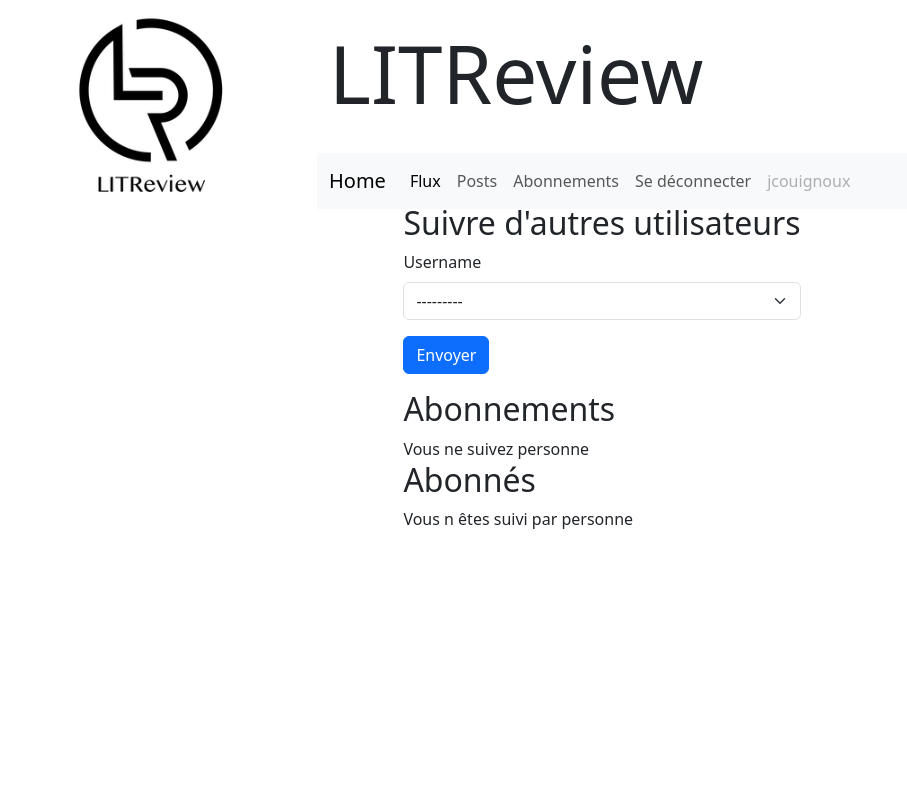
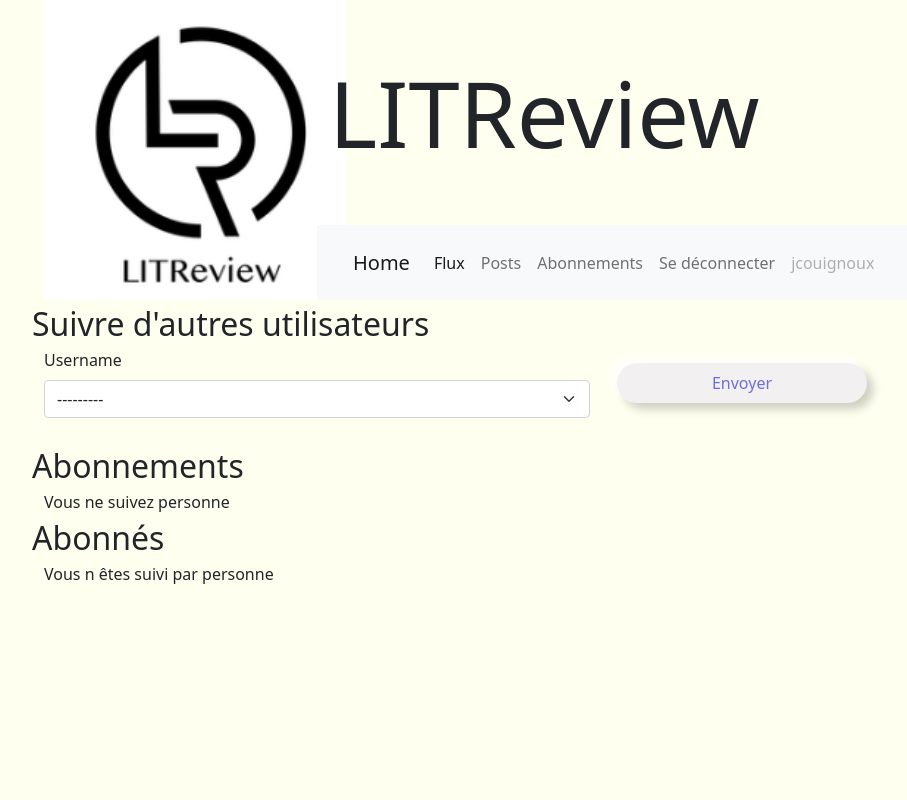
Before and after one commit to jcouignoux/P8_couignoux_julien, a Django app: page /apps/subscription in a window 1280 px wide. Shown: the whole page, without its empty margins (38-945 px from the left). Run offline with Django 4.2, Linux system fonts and the light colour scheme; a user stored in the database is signed in; data comes from the database, SQL or seed files in the repository; some libraries are stand-ins or nearby versions.

Commit message:
update css

```diff
--- a/litreview/apps/static/apps/css/style.css
+++ b/litreview/apps/static/apps/css/style.css
@@ -1,9 +1,80 @@
 html,
 body {
-    height: 100%;
+  height: 100%;
+  background-color: ivory;
 }
 
-/* .container {
-    display: flex;
-    justify-content: space-around;
-} */
+html .title,
+body .title {
+  font-size: 32px;
+}
+
+header img {
+  height: 300px;
+}
+
+header .title {
+  font-size: 92px;
+}
+
+.card {
+  width: 600px;
+}
+
+.card .card-header {
+  background: transparent;
+}
+
+.card .card-body {
+  background: transparent;
+}
+
+.card .card-body .card-title {
+  font-size: 24px;
+}
+
+.card .card-footer {
+  background: transparent;
+}
+
+.card img {
+  max-height: 200px;
+}
+
+.btn {
+  width: 250px;
+  height: 40px;
+  background: #f3f0f1;
+  position: relative;
+  background: #f3f0f1;
+  margin: 15px;
+  border-radius: 24px;
+  text-align: center;
+  cursor: pointer;
+  -webkit-transition: all 0.1s ease-in-out;
+  transition: all 0.1s ease-in-out;
+  -webkit-box-shadow: -6px -6px 10px rgba(255, 255, 255, 0.8), 6px 6px 10px rgba(0, 0, 0, 0.2);
+          box-shadow: -6px -6px 10px rgba(255, 255, 255, 0.8), 6px 6px 10px rgba(0, 0, 0, 0.2);
+  color: #6f6cde;
+}
+
+.btn span {
+  line-height: 100px;
+  font-family: "Montserrat", sans-serif;
+  font-size: 32px;
+  font-weight: semibold;
+}
+
+.btn:hover {
+  opacity: 0.3;
+  -webkit-box-shadow: -6px -6px 10px rgba(255, 255, 255, 0.8), 6px 6px 10px rgba(0, 0, 0, 0.2);
+          box-shadow: -6px -6px 10px rgba(255, 255, 255, 0.8), 6px 6px 10px rgba(0, 0, 0, 0.2);
+}
+
+.btn:active {
+  opacity: 1;
+  -webkit-box-shadow: inset -4px -4px 8px rgba(255, 255, 255, 0.5), inset 8px 8px 16px rgba(0, 0, 0, 0.1);
+          box-shadow: inset -4px -4px 8px rgba(255, 255, 255, 0.5), inset 8px 8px 16px rgba(0, 0, 0, 0.1);
+  color: #79e3b6;
+}
+/*# sourceMappingURL=style.css.map */
--- a/litreview/apps/templates/apps/base.html
+++ b/litreview/apps/templates/apps/base.html
@@ -1,9 +1,5 @@
 {% load static %}
-{% load bootstrap5 %}
-{% bootstrap_css %}
-{% bootstrap_javascript %}
 
-{% bootstrap_messages %}
 
 <!DOCTYPE html>
 <html lang="en">
@@ -12,6 +8,7 @@
         <meta name="description" content="" />
         <meta name="author" content="" />
         <link rel="icon" type="image/png" sizes="96x96" href="{% static 'apps/assets/favicon.ico' %}" />
+        <link href="https://cdn.jsdelivr.net/npm/bootstrap@5.0.2/dist/css/bootstrap.min.css" rel="stylesheet" integrity="sha384-EVSTQN3/azprG1Anm3QDgpJLIm9Nao0Yz1ztcQTwFspd3yD65VohhpuuCOmLASjC" crossorigin="anonymous">
         <link rel="stylesheet" href="{% static 'apps/css/style.css' %}" />
         <title>LITReview</title>
     </head>
@@ -25,5 +22,6 @@
         <footer>
             {% include 'apps/footer.html' %}
         </footer>
+        <script src="https://cdn.jsdelivr.net/npm/bootstrap@5.0.2/dist/js/bootstrap.bundle.min.js" integrity="sha384-MrcW6ZMFYlzcLA8Nl+NtUVF0sA7MsXsP1UyJoMp4YLEuNSfAP+JcXn/tWtIaxVXM" crossorigin="anonymous"></script>
     </body>
 </html>
--- a/litreview/apps/templates/apps/header.html
+++ b/litreview/apps/templates/apps/header.html
@@ -9,7 +9,7 @@
         </div>
         <div class="col-9">
             <div class="row align-items-center h-75">
-                <h1 class="display-1">LITReview</h1>
+                <div class="title">LITReview</div>
             </div>
             <div class="row h-25">
             {% if user.is_authenticated %}
--- a/litreview/apps/templates/apps/posts.html
+++ b/litreview/apps/templates/apps/posts.html
@@ -2,7 +2,7 @@
 
 {% block content %}
     <div>
-        <h2>Vos posts</h2>
+        <div class="title">Vos posts</div>
         {% for post in posts %}
             {% if 'Ticket' in post.class_name %}
                 {% include 'apps/ticket_item.html' with post=post %}
--- a/litreview/apps/templates/apps/subscription.html
+++ b/litreview/apps/templates/apps/subscription.html
@@ -3,38 +3,38 @@
 {% load bootstrap5 %}
 
 {% block content %}
-    <div>
-        <h2>Suivre d'autres utilisateurs</h2>
-        <form action="{% url 'apps:subscription' %}" method="POST">
+    <div class="container-md align-self-center">
+        <div class="row title ">Suivre d'autres utilisateurs</div>
+        <form class="row row-cols-2 form-label" action="{% url 'apps:subscription' %}" method="POST">
             {% csrf_token %}
             {% bootstrap_form UForm %}
-            <button class="btn btn-primary" type="submit" name="Envoyer">Envoyer</button>
+            <button class="btn" type="submit" name="Envoyer">Envoyer</button>
         </form>
         {% if messages %}
             {% for message in messages %}
                 {{ message }}
             {% endfor %}
         {% endif %}
-        <h2>Abonnements</h2>
+        <div class="row title">Abonnements</div>
         {% if following_users %}
             {% for following_user in following_users %}
-                <form action="{% url 'apps:unsubscription' %}" method="POST">
+                <form  class="row row-cols-2 form-label" action="{% url 'apps:unsubscription' %}" method="POST">
                     {% csrf_token %}
                     <input type="hidden" name="followed_user_id" value="{{ following_user.followed_user.id }}">
-                    {{ following_user.followed_user }}
-                    <button class="btn btn-primary" type="submit" name="Desabonner">Désabonner</button>
+                    <div>{{ following_user.followed_user }}</div>
+                    <button class="btn" type="submit" name="Desabonner">Désabonner</button>
                 </form>
             {% endfor %}
         {% else %}
-            Vous ne suivez personne
+            <div>Vous ne suivez personne</div>
         {% endif %}
-        <h2>Abonnés</h2>
+        <div class="row title">Abonnés</div>
         {% if followed_users %}
             {% for followed_user in followed_users %}
-                {{ followed_user.user }}
+                <div>{{ followed_user.user }}</div>
             {% endfor %}
             {% else %}
-                Vous n êtes suivi par personne
+                <div>Vous n êtes suivi par personne</div>
             {% endif %}
     </div>
 {% endblock %}
```
Also changed, not shown: litreview/apps/templates/apps/flux.html (+4 -15 lines), litreview/apps/templates/apps/login.html (+11 -11 lines), litreview/apps/templates/apps/review_item.html (+5 -5 lines), litreview/apps/templates/apps/signup.html (+4 -4 lines), litreview/apps/templates/apps/ticket_item.html (+8 -8 lines).
